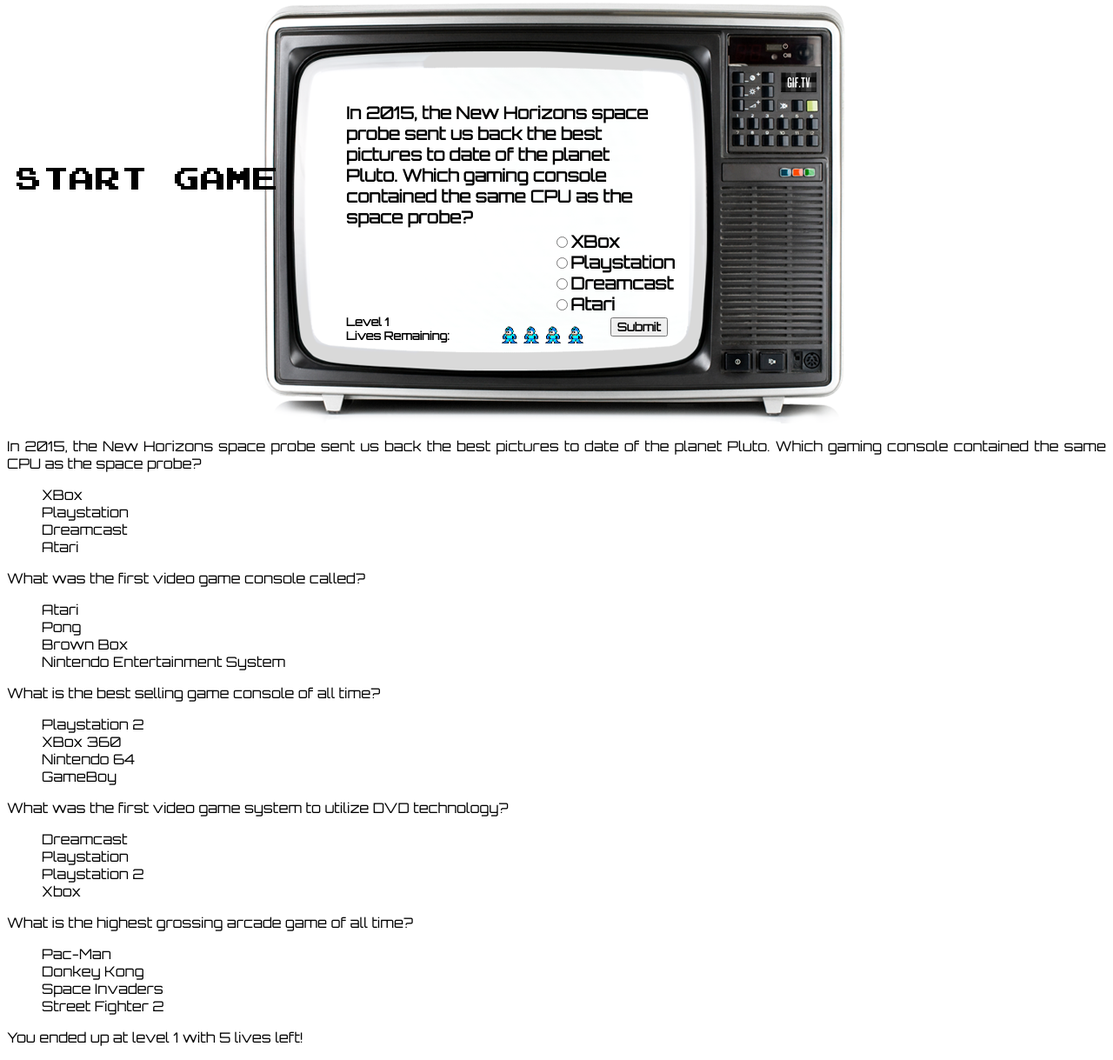
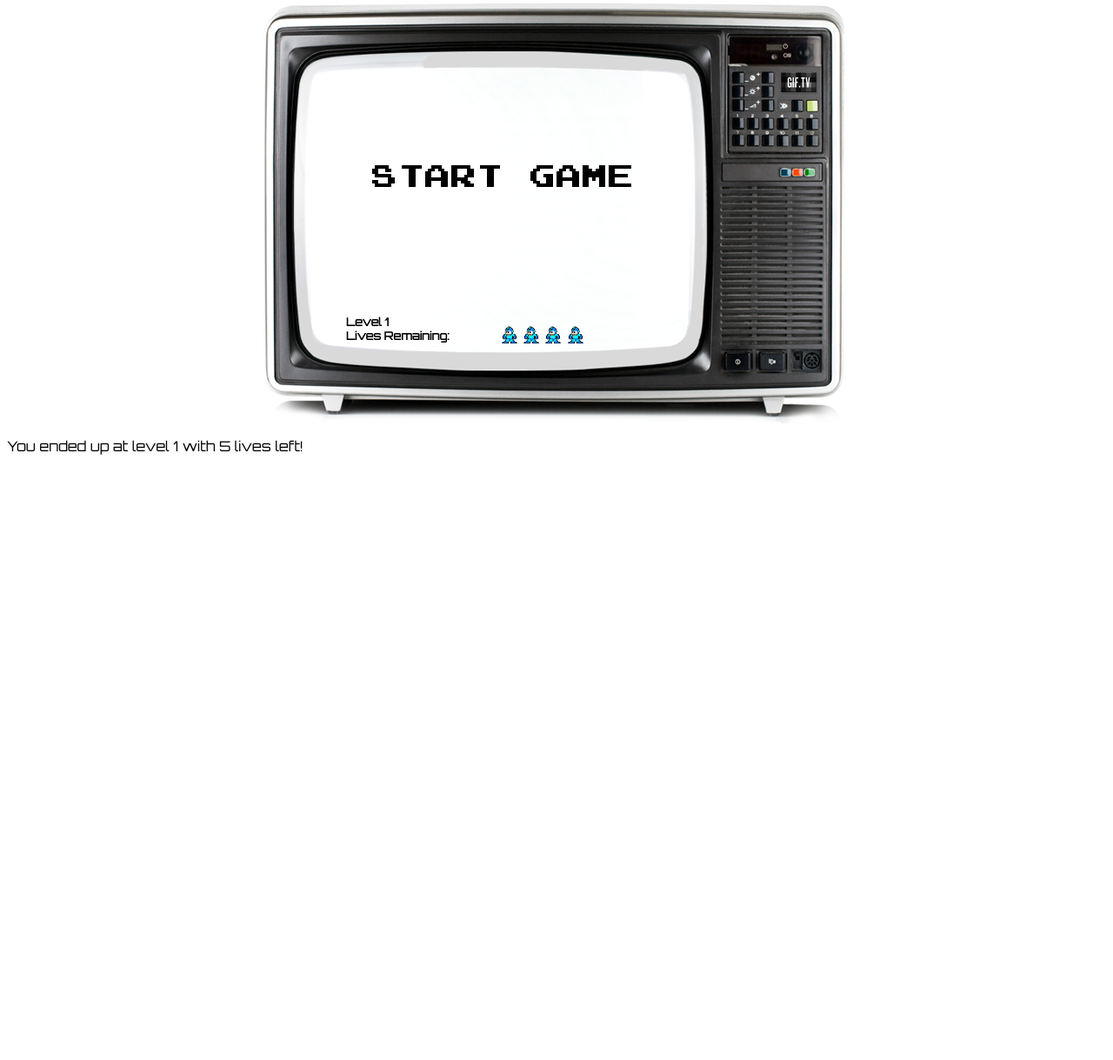
Before and after one commit to nikthequik/quiz-app, a plain HTML site: page index.html in a window 1280 px wide. Shown: the part 105-1324 px from the top of the page at 87% size. After the commit the page ends 800 px from the top, so only its background shows below. Drawn offline with nearby package versions, Linux system fonts and the light colour scheme.

Commit message:
-erase useless html -move start inside for game start and cursor to pointer

```diff
--- a/css/style.css
+++ b/css/style.css
@@ -3,8 +3,8 @@
 }
 
 #start {
-	float:left;
-	margin-top: 7.4em;
+	margin: 1em;
+	cursor: pointer;
 }
 
 #title {
--- a/index.html
+++ b/index.html
@@ -9,17 +9,18 @@
 </head>
 <body>
 	<h1 id="title">Video Game Console Quiz</h1>
-	<div id="start"><img src="img/start.png" alt="Start"></div>
+	<div id="start"></div>
 	<div id="tv-box">
-		<p>In 2015, the New Horizons space probe sent us back the best pictures to date of the planet Pluto.  Which gaming console contained the same CPU as the space probe?</p>
+		<img id="start" src="img/start.png" alt="Start">
+		<p></p>
 		<div class="choicebox">
-			<ul class="answers">
-				<li class="choice"><input type="radio" name="choice">XBox</li>
-				<li class="choice"><input type="radio" name="choice">Playstation</li>
-				<li class="choice"><input type="radio" name="choice">Dreamcast</li>
-				<li class="choice"><input type="radio" name="choice">Atari</li>
-			</ul>
-			<button class="submit" type="submit">Submit</button>
+		<!-- 	<ul class="answers">
+			<li class="choice"><input type="radio" name="choice">XBox</li>
+			<li class="choice"><input type="radio" name="choice">Playstation</li>
+			<li class="choice"><input type="radio" name="choice">Dreamcast</li>
+			<li class="choice"><input type="radio" name="choice">Atari</li>
+		</ul>
+		<button class="submit" type="submit">Submit</button> -->
 		</div>
 		<h6 id="hud">Level <span class='level'>1</span><br> Lives Remaining: </h6>
 		<div class="lifebox">
@@ -31,54 +32,6 @@
 	</div>
 
 
-
-	<!-- Questions and Choices -->
-	<div class="question-box">
-		<p class="question">In 2015, the New Horizons space probe sent us back the best pictures to date of the planet Pluto.  Which gaming console contained the same CPU as the space probe?</p>
-		<ul class="answers">
-			<li class="choice">XBox</li>
-			<li class="choice">Playstation</li>
-			<li class="choice">Dreamcast</li>
-			<li class="choice">Atari</li>
-		</ul>
-	</div>
-	<div class="question-box">
-		<p class="question">What was the first video game console called?</p>
-		<ul class="answers">
-			<li class="choice">Atari</li>
-			<li class="choice">Pong</li>
-			<li class="choice">Brown Box</li>
-			<li class="choice">Nintendo Entertainment System</li>
-		</ul>
-	</div>
-	<div class="question-box">
-		<p class="question">What is the best selling game console of all time?</p>
-		<ul class="answers">
-			<li class="choice">Playstation 2</li>
-			<li class="choice">XBox 360</li>
-			<li class="choice">Nintendo 64</li>
-			<li class="choice">GameBoy</li>
-		</ul>
-	</div>
-	<div class="question-box">
-		<p class="question">What was the first video game system to utilize DVD technology?</p>
-		<ul class="answers">
-			<li class="choice">Dreamcast</li>
-			<li class="choice">Playstation</li>
-			<li class="choice">Playstation 2</li>
-			<li class="choice">Xbox</li>
-		</ul>
-	</div>
-	<div class="question-box">
-		<p class="question">What is the highest grossing arcade game of all time?</p>
-		<ul class="answers">
-			<li class="choice">Pac-Man</li>
-			<li class="choice">Donkey Kong</li>
-			<li class="choice">Space Invaders</li>
-			<li class="choice">Street Fighter 2</li>
-		</ul>
-	</div>
-
 	<!-- Results -->
 	<div id="results">
 		<p>You ended up at level <span class="level">1</span> with <span id="livesRemaining">5</span> lives left!</p>
```
